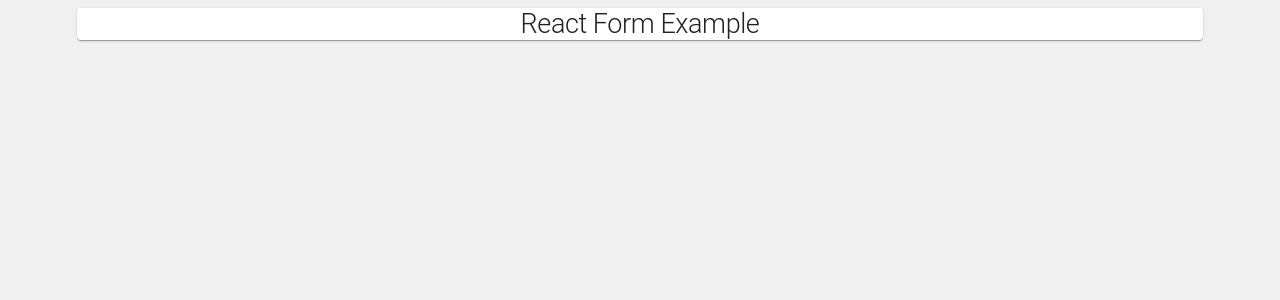
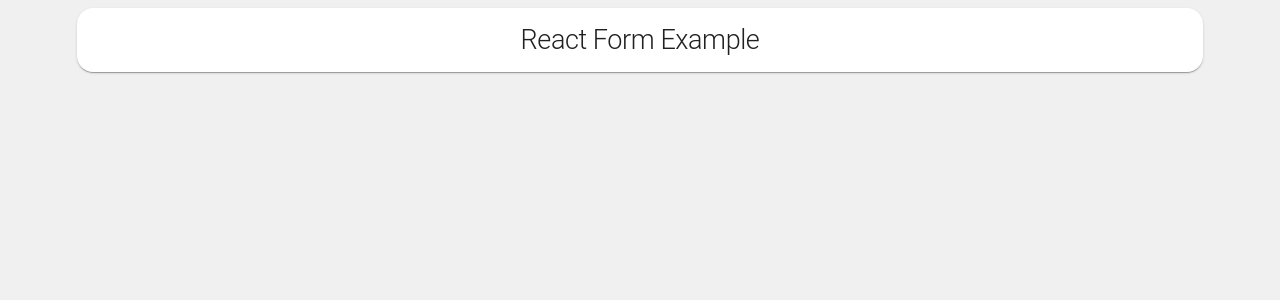
Before and after one commit to kmh-dcp/react-form-example, a React (Vite) app: page / in a window 1280 px wide. Shown: the top 300 px of the page. Built offline with nearby package versions, Linux system fonts and the light colour scheme.

Commit message:
Adjust Paper styling through theme

```diff
--- a/src/theme/theme.ts
+++ b/src/theme/theme.ts
@@ -1,6 +1,22 @@
 import { createTheme, responsiveFontSizes } from "@mui/material/styles";
 
+const increment = 16;
+
 const theme = createTheme({
+  components: {
+    MuiPaper: {
+      styleOverrides: {
+        root: {
+          boxSizing: "border-box",
+          padding: increment,
+        },
+      },
+    },
+  },
+  shape: {
+    borderRadius: increment,
+  },
+  spacing: increment,
   typography: {
     h1: {
       fontSize: "2.0rem",
```
